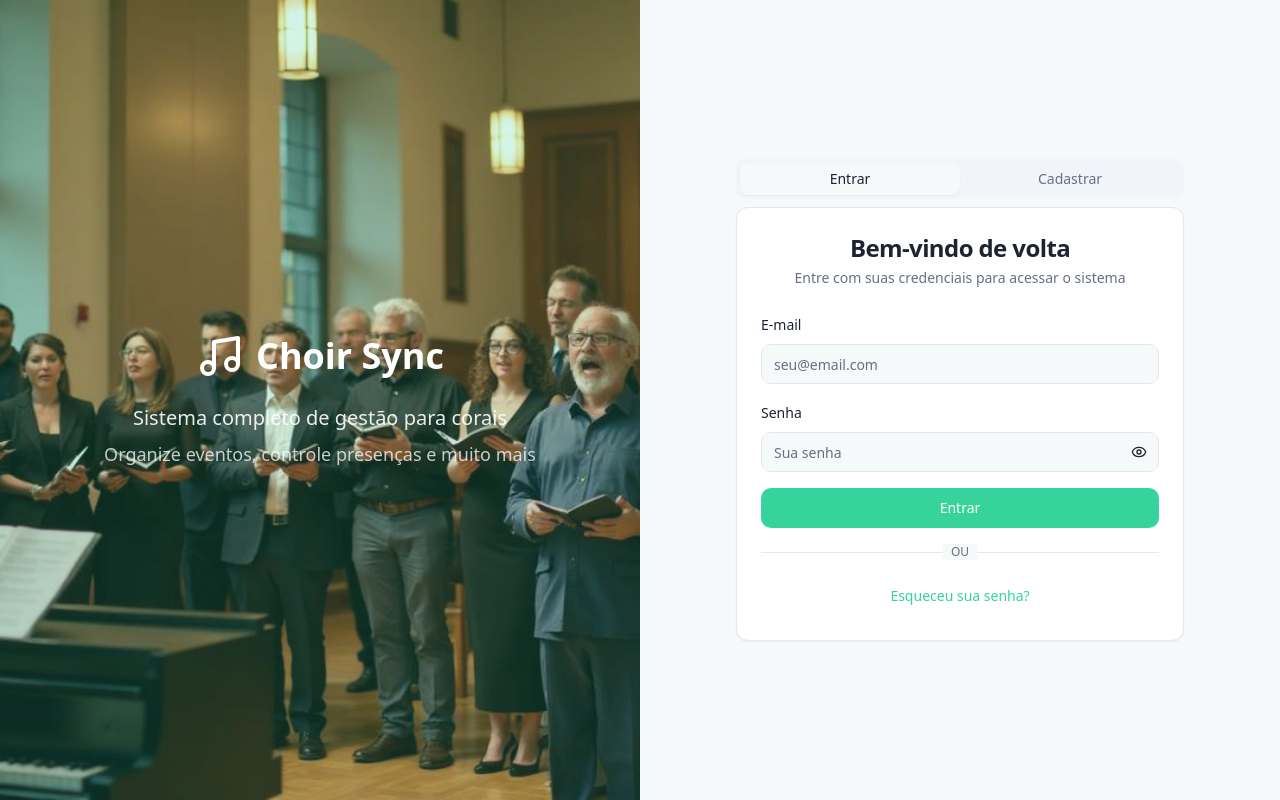
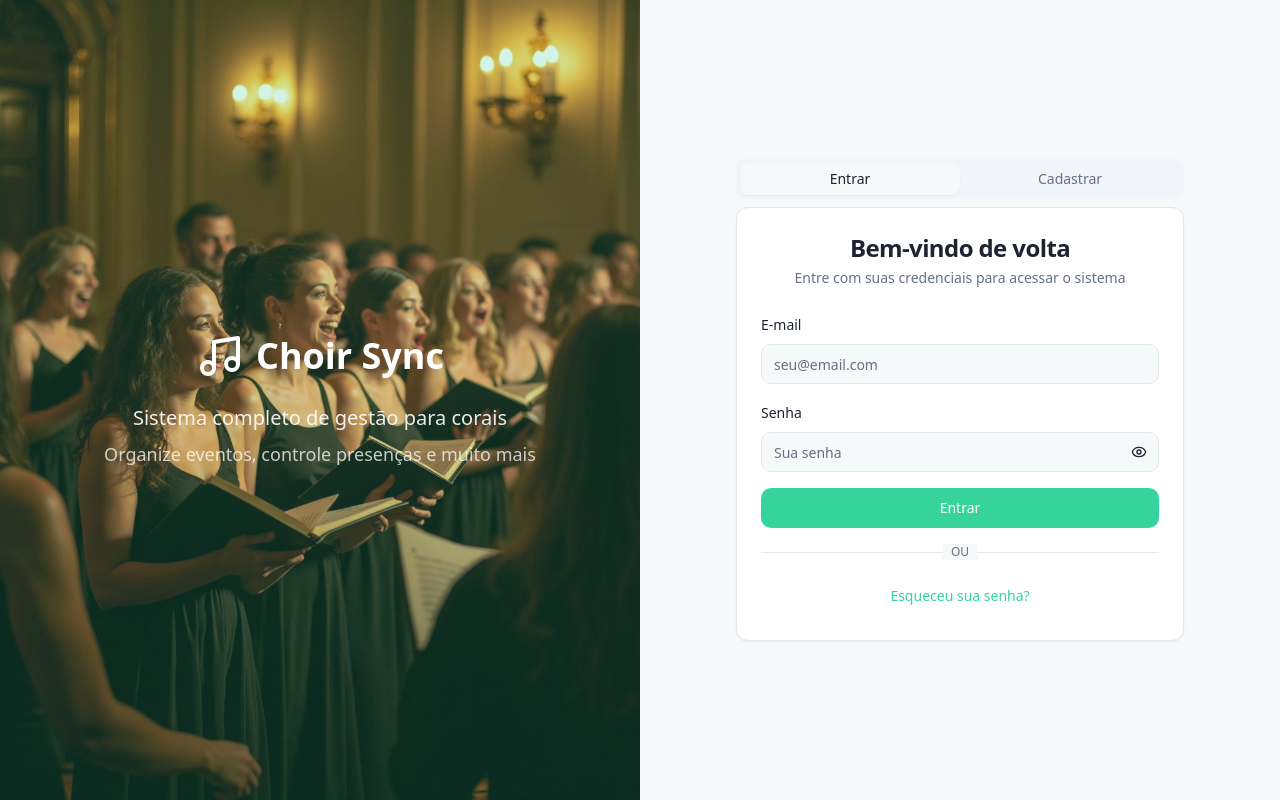
Before and after one commit to DanNves/choir-sync-pro, a React (Vite) app: page /login in a window 1280 px wide. Built offline with nearby package versions, Linux system fonts and the light colour scheme.

Commit message:
Update login image
Replace the current image on the login and registration screen with the provided URL.

```diff
--- a/src/pages/Login.tsx
+++ b/src/pages/Login.tsx
@@ -6,7 +6,7 @@ import { Card, CardContent, CardDescription, CardHeader, CardTitle } from "@/com
 import { Tabs, TabsContent, TabsList, TabsTrigger } from "@/components/ui/tabs";
 import { Separator } from "@/components/ui/separator";
 import { Eye, EyeOff, Music } from "lucide-react";
-import choirHero from "@/assets/choir-hero.jpg";
+import loginHero from "@/assets/login-hero.jpg";
 
 const Login = () => {
   const [showPassword, setShowPassword] = useState(false);
@@ -29,7 +29,7 @@ const Login = () => {
       {/* Left side - Hero image */}
       <div className="hidden lg:flex lg:w-1/2 relative">
         <img
-          src={choirHero}
+          src={loginHero}
           alt="Choir Sync - Gestão de Coral"
           className="object-cover w-full h-full"
         />
```
Also changed, not shown: src/assets/login-hero.jpg (added).
